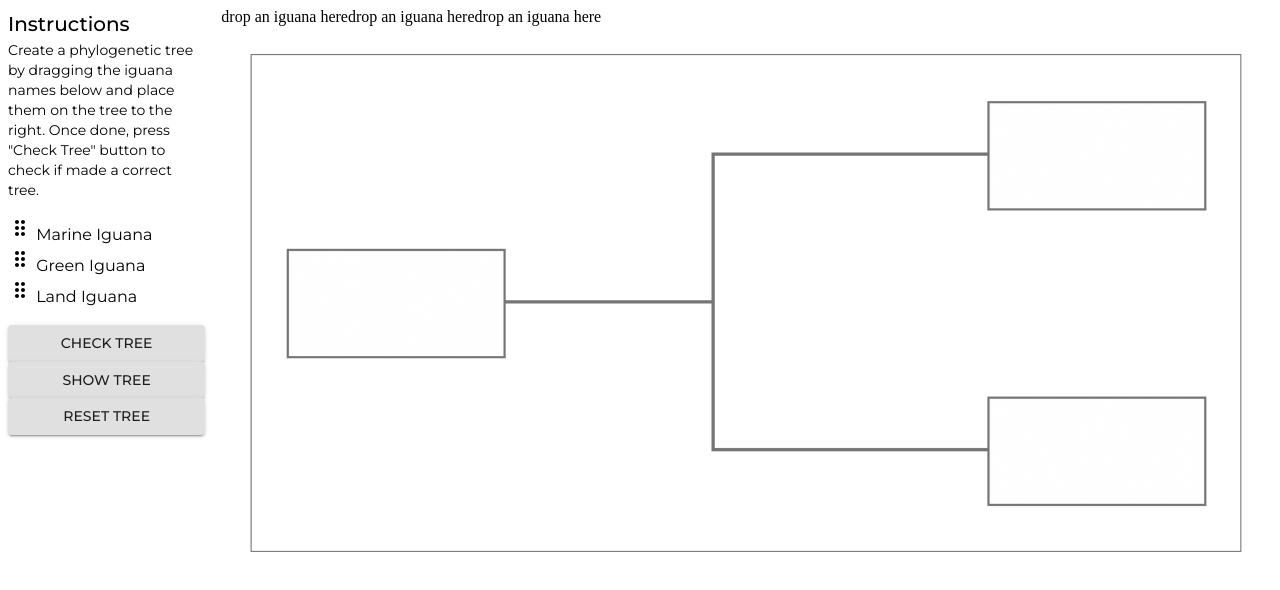
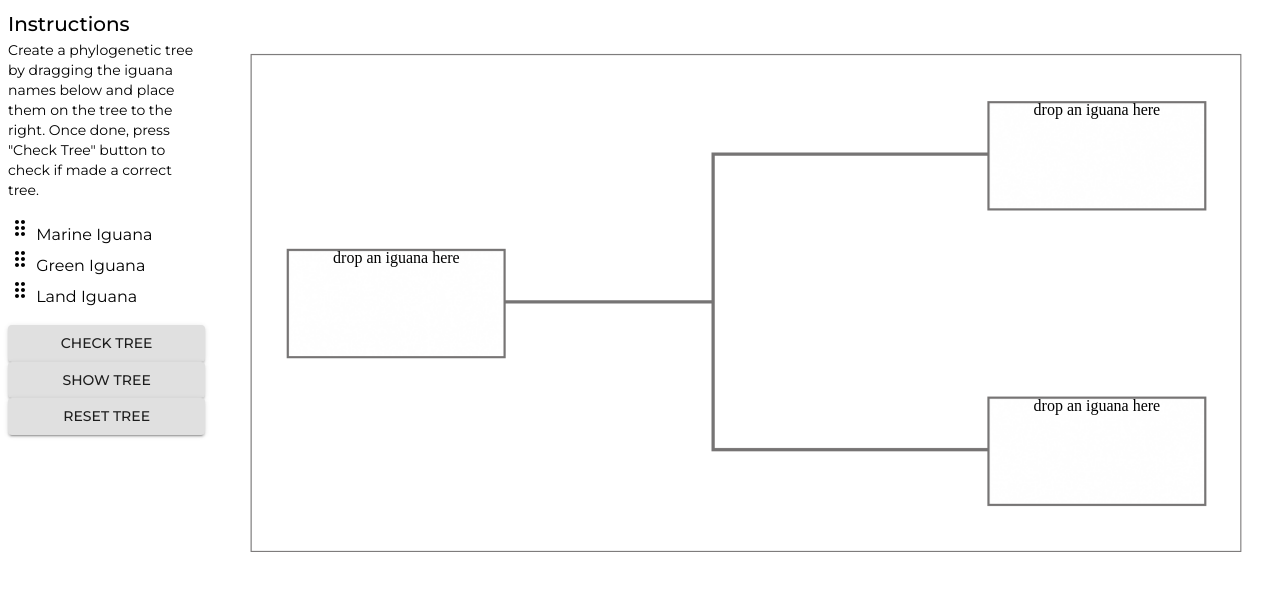
Before and after one commit to desmond-tuiyot/playground-react-dnd, a React (Create React App) app: page / in a window 1280 px wide. Shown: the top 590 px of the page. Built offline with nearby package versions, Linux system fonts and the light colour scheme.

Commit message:
code for scaling drop targets when the image size changes as well

```diff
--- a/package.json
+++ b/package.json
@@ -10,6 +10,7 @@
     "@testing-library/user-event": "^12.1.10",
     "eslint-plugin-jest-dom": "^3.8.0",
     "eslint-plugin-testing-library": "^4.1.1",
+    "prop-types": "^15.7.2",
     "react": "^17.0.2",
     "react-dnd": "^14.0.2",
     "react-dnd-html5-backend": "^14.0.0",
--- a/src/components/phylo-tree-dnd/MainActivity.jsx
+++ /dev/null
@@ -1,44 +0,0 @@
-import Grid from "@material-ui/core/Grid";
-import Typography from "@material-ui/core/Typography";
-import { makeStyles } from "@material-ui/core/styles";
-
-import phylotree from "../../assets/dnd-tree.png";
-
-const useStyles = makeStyles((theme) => ({
-  root: {
-    position: "relative",
-    height: "100%",
-    width: "100%",
-    display: "flex",
-    justifyContent: "center",
-    alignItems: "center",
-  },
-  img: {
-    width: "100%",
-    height: "100%",
-  },
-  dropTargetContainer: {
-    position: "absolute",
-    top: 0,
-    left: 0,
-    height: "100%",
-    width: "100%",
-    display: "flex",
-  },
-}));
-
-const MainActivity = () => {
-  const classes = useStyles();
-  return (
-    <div className={classes.root}>
-      <img src={phylotree} alt="phylogenetic tree" className={classes.img} />
-      <div className={classes.dropTargetContainer}>
-        <div>drop an iguana here</div>
-        <div>drop an iguana here</div>
-        <div>drop an iguana here</div>
-      </div>
-    </div>
-  );
-};
-
-export default MainActivity;
--- /dev/null
+++ b/src/components/phylo-tree-dnd/MainActivity/DropTarget.jsx
@@ -0,0 +1,30 @@
+import { makeStyles } from "@material-ui/core/styles";
+import PropTypes from "prop-types";
+
+const useStyles = makeStyles((theme) => ({
+  root: {
+    position: "absolute",
+    top: ({ top }) => top,
+    left: ({ left }) => left,
+    width: ({ width }) => width,
+    height: ({ height }) => height,
+    textAlign: "center",
+  },
+}));
+
+const DropTarget = ({ bounds }) => {
+  const classes = useStyles(bounds);
+
+  return <div className={classes.root}>drop an iguana here</div>;
+};
+
+DropTarget.propTypes = {
+  bounds: PropTypes.shape({
+    width: PropTypes.number.isRequired,
+    height: PropTypes.number.isRequired,
+    top: PropTypes.number.isRequired,
+    left: PropTypes.number.isRequired,
+  }),
+};
+
+export default DropTarget;
--- /dev/null
+++ b/src/components/phylo-tree-dnd/MainActivity/MainActivity.jsx
@@ -0,0 +1,68 @@
+import { useEffect, useState, useRef } from "react";
+import { makeStyles } from "@material-ui/core/styles";
+
+import phylotree from "../assets/dnd-tree.png";
+import DropTarget from "./DropTarget";
+import {
+  dropTargetsBounds,
+  imageDimensions,
+} from "../assets/dropTargetDetails";
+import useWindowResize from "../../../hooks/useWindowResize";
+
+const useStyles = makeStyles((theme) => ({
+  root: {
+    position: "relative",
+    height: "100%",
+    width: "100%",
+    display: "flex",
+  },
+  img: {
+    width: "100%",
+    height: "100%",
+  },
+  dropTargetContainer: {
+    position: "absolute",
+    top: 0,
+    left: 0,
+    height: "100%",
+    width: "100%",
+    display: "flex",
+  },
+}));
+
+const MainActivity = () => {
+  const classes = useStyles();
+  const imageRef = useRef();
+  const windowDimensions = useWindowResize();
+  const [scaledBounds, setScaledBounds] = useState(dropTargetsBounds);
+
+  useEffect(() => {
+    const { width } = imageRef.current.getBoundingClientRect();
+    const ratio = width / imageDimensions.width;
+    const newBounds = dropTargetsBounds.map((bound) => ({
+      width: bound.width * ratio,
+      height: bound.height * ratio,
+      top: bound.top * ratio,
+      left: bound.left * ratio,
+    }));
+    setScaledBounds(newBounds);
+  }, [windowDimensions]);
+
+  const dropTargets = dropTargetsBounds.map((_, index) => (
+    <DropTarget key={index} bounds={scaledBounds[index]} />
+  ));
+
+  return (
+    <div className={classes.root}>
+      <img
+        ref={imageRef}
+        src={phylotree}
+        alt="phylogenetic tree"
+        className={classes.img}
+      />
+      <div className={classes.dropTargetContainer}>{dropTargets}</div>
+    </div>
+  );
+};
+
+export default MainActivity;
--- a/src/components/phylo-tree-dnd/PhyloTreeDnD.jsx
+++ b/src/components/phylo-tree-dnd/PhyloTreeDnD.jsx
@@ -1,7 +1,7 @@
 import Grid from "@material-ui/core/Grid";
 
 import SideBar from "./SideBar";
-import MainActivity from "./MainActivity";
+import MainActivity from "./MainActivity/MainActivity";
 
 const PhyloTreeDnD = () => {
   return (
--- /dev/null
+++ b/src/components/phylo-tree-dnd/assets/dropTargetDetails.js
@@ -0,0 +1,28 @@
+export const dropTargetsBounds = [
+  // left mid = Green Iguana
+  {
+    width: 200,
+    height: 100,
+    top: 220,
+    left: 60,
+  },
+  // top right = Marine Iguana / Land Iguana
+  {
+    width: 200,
+    height: 100,
+    top: 85,
+    left: 700,
+  },
+  // bottom right = Marine Iguana / Land Iguana
+  {
+    width: 200,
+    height: 100,
+    top: 355,
+    left: 700,
+  },
+];
+
+export const imageDimensions = {
+  width: 960,
+  height: 540,
+};
--- /dev/null
+++ b/src/hooks/useWindowResize.js
@@ -0,0 +1,26 @@
+import { useState, useEffect } from "react";
+
+const useWindowResize = () => {
+  const [windowDimensions, setWindowDimensions] = useState({
+    width: window.innerWidth,
+    height: window.innerHeight,
+  });
+
+  const resizeWindow = () => {
+    setWindowDimensions({
+      width: window.innerWidth,
+      height: window.innerHeigth,
+    });
+  };
+
+  useEffect(() => {
+    window.addEventListener("resize", resizeWindow);
+    return () => {
+      window.removeEventListener("resize", resizeWindow);
+    };
+  }, []);
+
+  return windowDimensions;
+};
+
+export default useWindowResize;
```
Also changed, not shown: src/components/phylo-tree-dnd/assets/dnd-tree.png (renamed from src/assets/dnd-tree.png), 1 other file (tests, documents, lock files or other folders).
